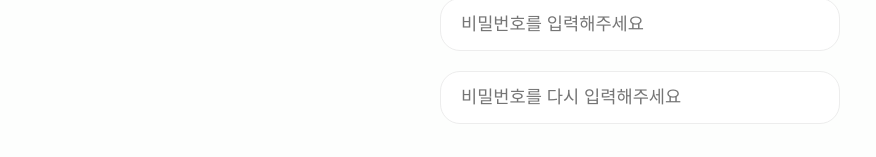
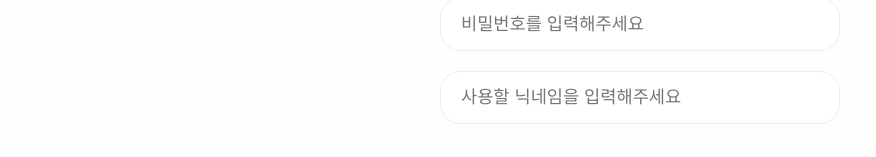
Before and after one commit to sun-risin/MUZIGI, a React (Vite) app in the folder frontend/: page /signup in a window 1280 px wide. Shown: the part 376-533 px from the top of the page, without its empty margins (0-876 px from the left). Built offline with nearby package versions, Linux system fonts and the light colour scheme.

Commit message:
UI-로그인, 회원가입 완성

```diff
--- a/frontend/src/App.jsx
+++ b/frontend/src/App.jsx
@@ -2,9 +2,9 @@ import React from 'react';
 import { BrowserRouter, Routes, Route } from 'react-router-dom';
 import './App.css';
 
-import Layout from './component/Layout'; // Layout.jsx 경로에 맞게 수정
-import Login from './component/Login';   // Login.jsx 경로에 맞게 수정
-import SignUp from './component/SignUp'; // SignUp.jsx 경로에 맞게 수정
+import Layout from './component/Layout';
+import Login from './component/Login';
+import SignUp from './component/SignUp';
 import MainPage from './component/MainPage';
 
 function App() {
--- a/frontend/src/component/MainPage.css
+++ b/frontend/src/component/MainPage.css
@@ -8,8 +8,8 @@
 /* 왼쪽 컨텐츠 영역: Flexbox 컨테이너로 변경 */
 .content-area {
   flex: 1;
-  display: flex;            /* Flexbox 시작 */
-  flex-direction: column;   /* 자식 요소들을 세로로 배치 */
+  display: flex;
+  flex-direction: column;
   padding: 20px;
 }
 
@@ -21,8 +21,7 @@
 
 /* 감정 버튼 영역 wrapper */
 .emotion-wrapper {
-  /* flex: 0; (기본값) -> 공간을 차지하지 않음 */
-  padding-top: 20px; /* 채팅창과의 간격을 위해 위쪽에 패딩 추가 */
+  padding-top: 20px;
 }
 
 /* 오른쪽 사이드바 영역 */
--- a/frontend/src/component/SignUp.css
+++ b/frontend/src/component/SignUp.css
@@ -19,7 +19,8 @@
 
 /* 입력 필드 스타일 */
 .signup input[type="text"],
-.signup input[type="password"] { /* 이메일 필드 추가 */
+.signup input[type="password"],
+.signup input[type="name"] {
   width: 100%;
   box-sizing: border-box;
   padding: 15px 20px;
--- a/frontend/src/component/SignUp.jsx
+++ b/frontend/src/component/SignUp.jsx
@@ -15,7 +15,7 @@ function SignUp() {
 
       <input type="text" placeholder="아이디를 입력해주세요" />
       <input type="password" placeholder="비밀번호를 입력해주세요" />
-      <input type="password" placeholder="비밀번호를 다시 입력해주세요" />
+      <input type="name" placeholder="사용할 닉네임을 입력해주세요" />
 
       <button className="signup-button" onClick={handleSignUp}>가입하기</button>
     </div>
--- a/frontend/src/component/essential/Chat.css
+++ b/frontend/src/component/essential/Chat.css
@@ -1,4 +1,3 @@
-/* Chat.jsx의 최상위 div */
 .chat-container {
   padding: 20px;
 }
```
